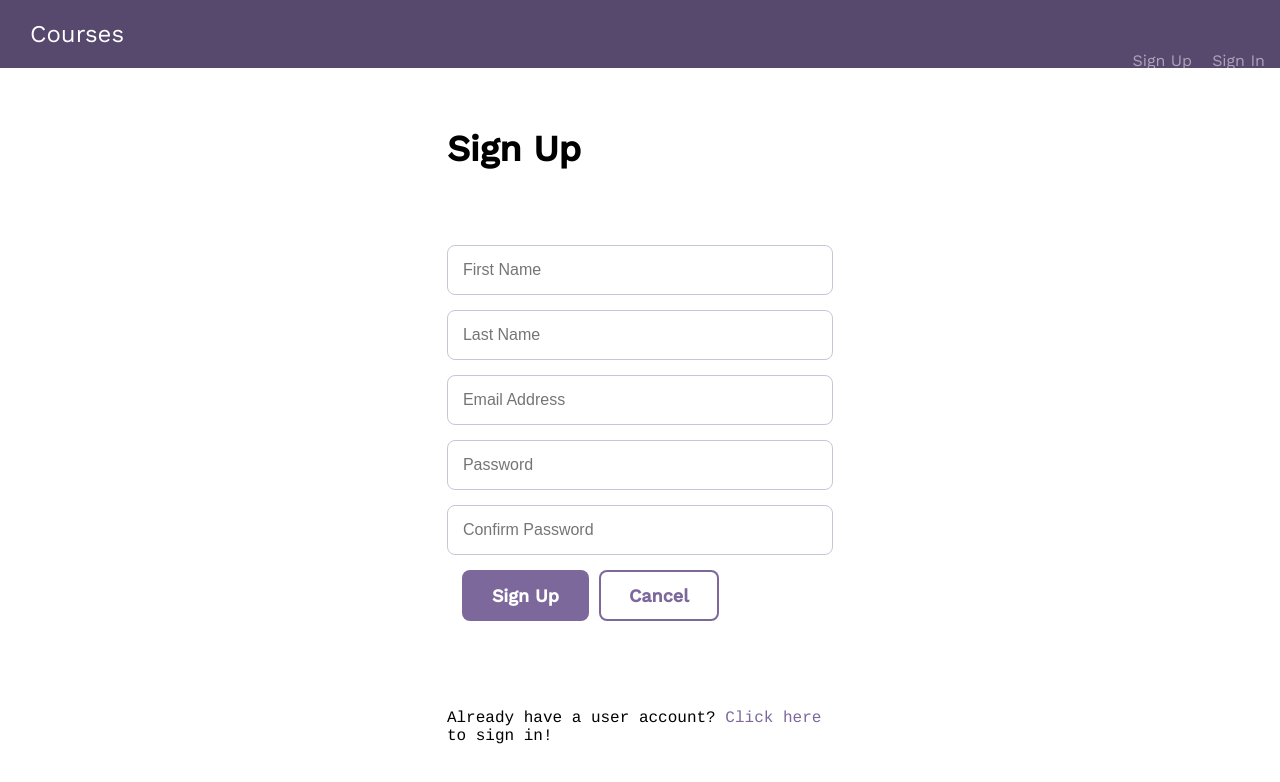
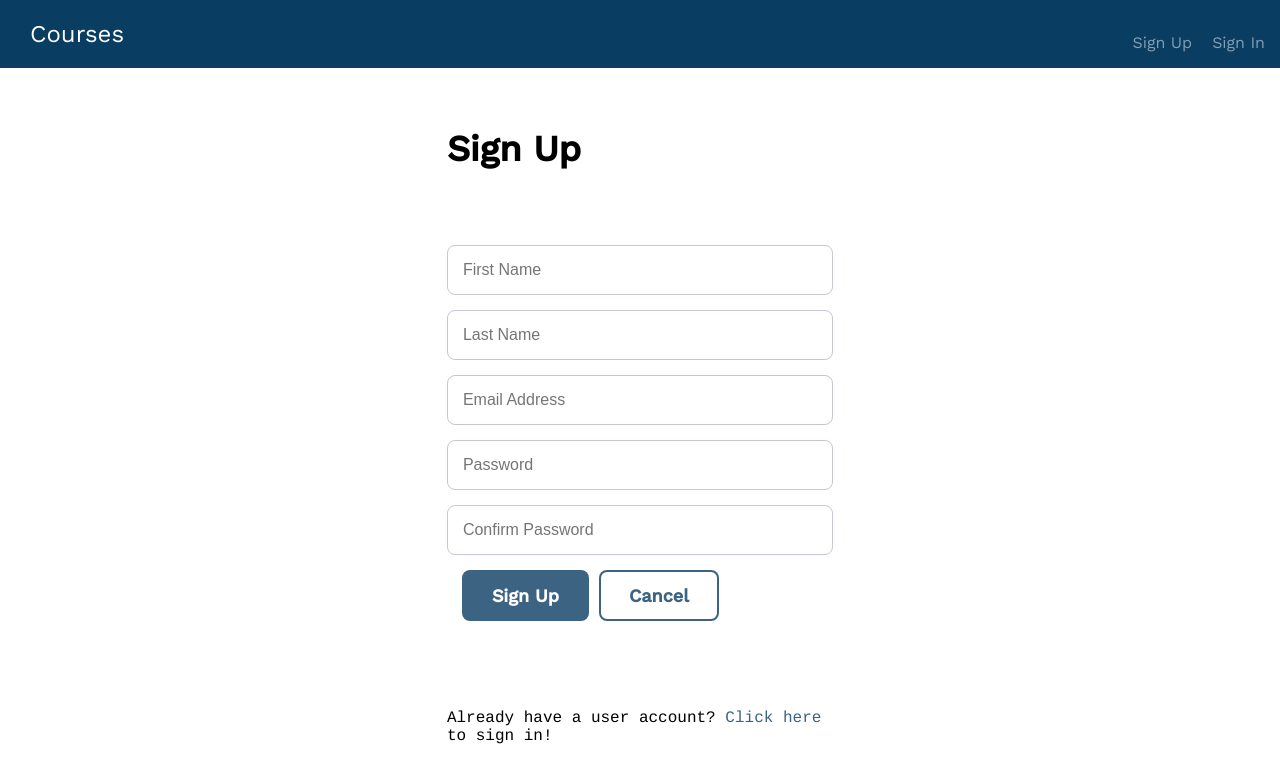
Before and after one commit to webdevwithomar/full_stack_react_rest_api, a React (Create React App) app in the folder client/: page /signup in a window 1280 px wide. Shown: the top 782 px of the page. Built offline with nearby package versions, Linux system fonts and the light colour scheme.

Commit message:
some changes to css

```diff
--- a/client/src/App.css
+++ b/client/src/App.css
@@ -207,7 +207,7 @@
 
 /* line 13, ../sass/global.sass */
 .header {
-  background: #57496e;
+  background: #0a3d62;
   padding: 20px 0;
   margin-bottom: 30px;
 }
@@ -241,7 +241,7 @@
 /* line 34, ../sass/global.sass */
 .header nav {
   float: right;
-  margin-top: 3px;
+  margin-top: -15px;
 }
 /* line 37, ../sass/global.sass */
 .header nav a {
@@ -282,7 +282,7 @@
 
 /* line 61, ../sass/global.sass */
 a {
-  color: #7c689b;
+  color: #3c6382;
   cursor: pointer;
   text-decoration: none;
   -webkit-transition: color 0.2s;
@@ -310,6 +310,7 @@
   padding: 0 15px;
   box-sizing: border-box;
 }
+
 /* line 78, ../sass/global.sass */
 .grid-25 {
   width: 25%;
@@ -339,7 +340,7 @@
 
 /* line 102, ../sass/global.sass */
 .course--module {
-  background: #7c689b;
+  background: #3c6382;
   border-radius: 8px;
   padding: 30px;
   margin-bottom: 30px;
@@ -347,6 +348,12 @@
   display: block;
   position: relative;
   box-sizing: border-box;
+  box-shadow: 0 1px 3px rgba(0,0,0,0.12), 0 1px 2px rgba(0,0,0,0.24);
+  transition: all 0.3s cubic-bezier(.25,.8,.25,1);
+}
+
+.course--module:hover {
+  box-shadow: 0 14px 28px rgba(0,0,0,0.25), 0 10px 10px rgba(0,0,0,0.22);
 }
 /* line 2, ../sass/mixins.sass */
 .course--module:before, .course--module:after {
@@ -623,7 +630,7 @@
 }
 /* line 485, ../sass/global.sass */
 textarea:focus {
-  border-color: #7c689b;
+  border-color: #3c6382;
 }
 
 /* line 488, ../sass/global.sass */
@@ -656,7 +663,7 @@
 }
 /* line 500, ../sass/global.sass */
 input:focus {
-  border-color: #7c689b;
+  border-color: #3c6382;
 }
 
 /* line 29, ../sass/mixins.sass */
@@ -678,7 +685,7 @@
 
 /* line 507, ../sass/global.sass */
 .button {
-  background: #7c689b;
+  background: #3c6382;
   color: #fff;
   font-family: "Work Sans", sans-serif;
   font-size: 18px;
@@ -701,14 +708,14 @@
 }
 /* line 522, ../sass/global.sass */
 .button:not(.button-secondary):hover {
-  background: #63537d;
+  background: #60a3bc;
 }
 
 /* line 525, ../sass/global.sass */
 .button-secondary {
-  color: #7c689b;
+  color: #3c6382;
   background: none;
-  box-shadow: 0 0 0 2px #7c689b inset;
+  box-shadow: 0 0 0 2px #3c6382 inset;
   -webkit-transition: box-shadow 0.2s, color 0.2s;
   -moz-transition: box-shadow 0.2s, color 0.2s;
   -ms-transition: box-shadow 0.2s, color 0.2s;
@@ -717,8 +724,8 @@
 }
 /* line 530, ../sass/global.sass */
 .button-secondary:hover {
-  color: #63537d;
-  box-shadow: 0 0 0 2px #63537d inset;
+  color: #60a3bc;
+  box-shadow: 0 0 0 2px #60a3bc inset;
 }
 
 /* adds additional padding to the bottom of an element */
@@ -739,11 +746,11 @@
 
 /* styles the validation errors */
 .validation--errors--label {
-  color: #7c689b;
+  color: #3c6382;
   font-size: 28px;
 }
 .validation-errors ul {
-  color: #7c689b;
+  color: #3c6382;
   padding: 15px 0 40px 10px;
 }
 
```
Also changed, not shown: 1 other file (tests, documents, lock files or other folders).
